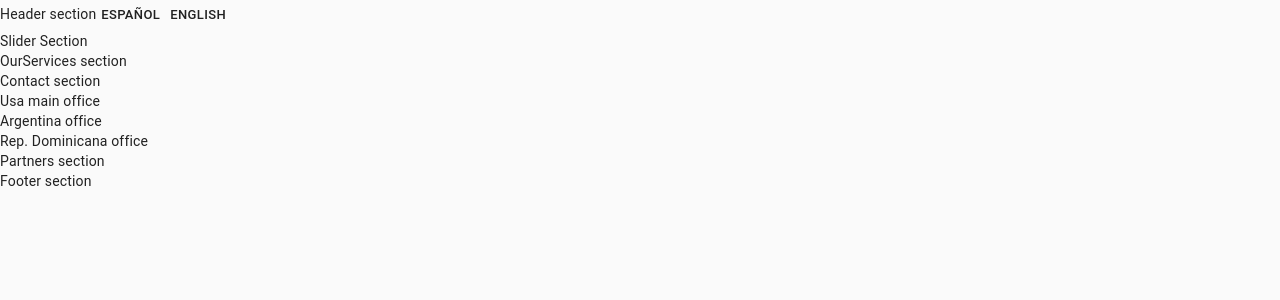
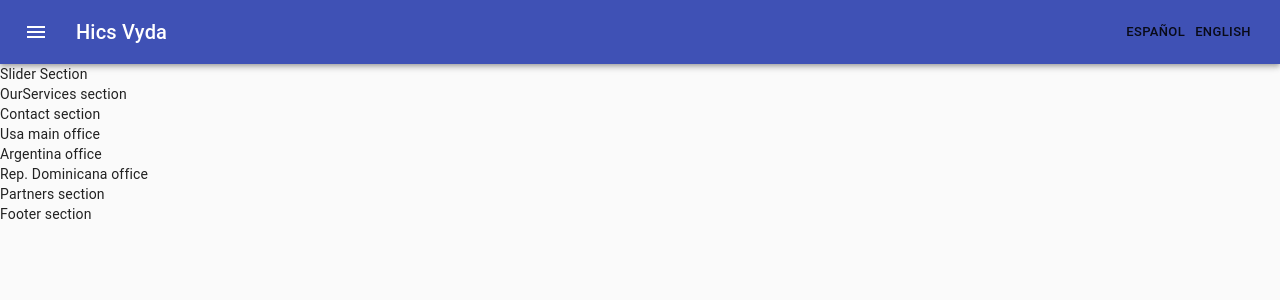
Before and after one commit to carlavgonzalez25/hics-landing, a React (Create React App) app: page / in a window 1280 px wide. Shown: the top 300 px of the page. Built offline with nearby package versions, Linux system fonts and the light colour scheme.

Commit message:
Adds AppBar, MaterialUI Icons

```diff
--- a/package.json
+++ b/package.json
@@ -4,6 +4,7 @@
   "private": true,
   "dependencies": {
     "@material-ui/core": "^4.9.10",
+    "@material-ui/icons": "^4.9.1",
     "@reduxjs/toolkit": "^1.1.0",
     "@testing-library/jest-dom": "^4.2.4",
     "@testing-library/react": "^9.3.2",
--- a/src/Pages/Landing/Sections/Header.js
+++ b/src/Pages/Landing/Sections/Header.js
@@ -1,20 +1,41 @@
 import React from 'react'
 import i18n from 'i18next'
-import { Typography, Grid, Button, Slider } from '@material-ui/core'
+import { makeStyles } from '@material-ui/core/styles'
+import { Typography, Button, AppBar, IconButton, Toolbar } from '@material-ui/core'
+import MenuIcon from '@material-ui/icons/Menu'
+
+const useStyles = makeStyles((theme) => ({
+  root: {
+    flexGrow: 1,
+  },
+  menuButton: {
+    marginRight: theme.spacing(2),
+  },
+  title: {
+    flexGrow: 1,
+  },
+}))
 
 const Header = () => {
   const changeLanguage = (lan) => i18n.changeLanguage(lan)
-
+  const classes = useStyles()
   return (
-    <div>
-      Header section
+    <AppBar position="static">
+      <Toolbar>
+        <IconButton edge="start" className={classes.menuButton} color="inherit" aria-label="menu">
+          <MenuIcon />
+        </IconButton>
+        <Typography variant="h6" className={classes.title}>
+          Hics Vyda
+        </Typography>
         <Button onClick={() => changeLanguage('es')} size="small">
           Español
         </Button>
         <Button onClick={() => changeLanguage('en')} size="small" onPres>
           English
         </Button>
-    </div>
+      </Toolbar>
+    </AppBar>
   )
 }
 
--- a/src/theme/theme.js
+++ b/src/theme/theme.js
@@ -46,27 +46,27 @@
   //     },
   //   },
   // },
-  palette: {
-    primary: {
-      // light: will be calculated from palette.primary.main,
-      main: '#ff4400',
-      // dark: will be calculated from palette.primary.main,
-      // contrastText: will be calculated to contrast with palette.primary.main
-    },
-    secondary: {
-      light: '#0066ff',
-      main: '#0044ff',
-      // dark: will be calculated from palette.secondary.main,
-      contrastText: '#ffcc00',
-    },
-    // Used by `getContrastText()` to maximize the contrast between
-    // the background and the text.
-    contrastThreshold: 3,
-    // Used by the functions below to shift a color's luminance by approximately
-    // two indexes within its tonal palette.
-    // E.g., shift from Red 500 to Red 300 or Red 700.
-    tonalOffset: 0.2,
-  },
+  // palette: {
+  //   primary: {
+  //     // light: will be calculated from palette.primary.main,
+  //     main: '#ff4400',
+  //     // dark: will be calculated from palette.primary.main,
+  //     // contrastText: will be calculated to contrast with palette.primary.main
+  //   },
+  //   secondary: {
+  //     light: '#0066ff',
+  //     main: '#0044ff',
+  //     // dark: will be calculated from palette.secondary.main,
+  //     contrastText: '#ffcc00',
+  //   },
+  //   // Used by `getContrastText()` to maximize the contrast between
+  //   // the background and the text.
+  //   contrastThreshold: 3,
+  //   // Used by the functions below to shift a color's luminance by approximately
+  //   // two indexes within its tonal palette.
+  //   // E.g., shift from Red 500 to Red 300 or Red 700.
+  //   tonalOffset: 0.2,
+  // },
   // props: {},
   // shadows: [
   //   'none',
```
Also changed, not shown: 1 other file (tests, documents, lock files or other folders). Lines whose indentation alone changed are shown as unchanged.
